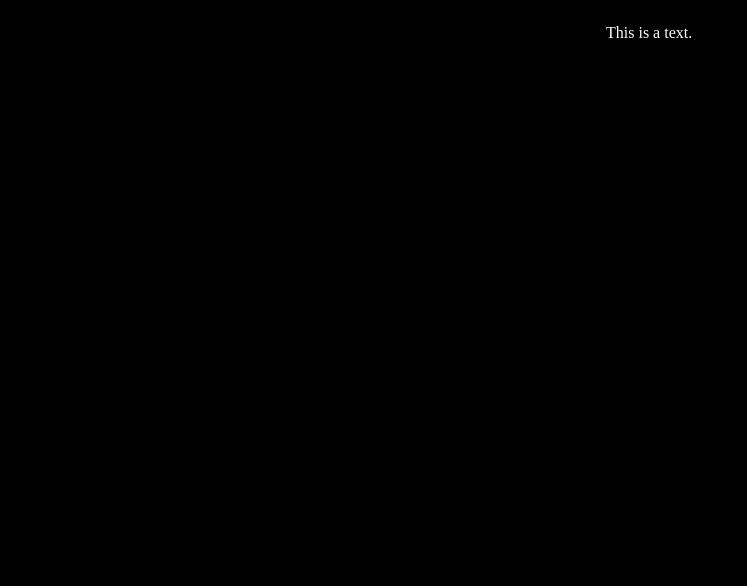
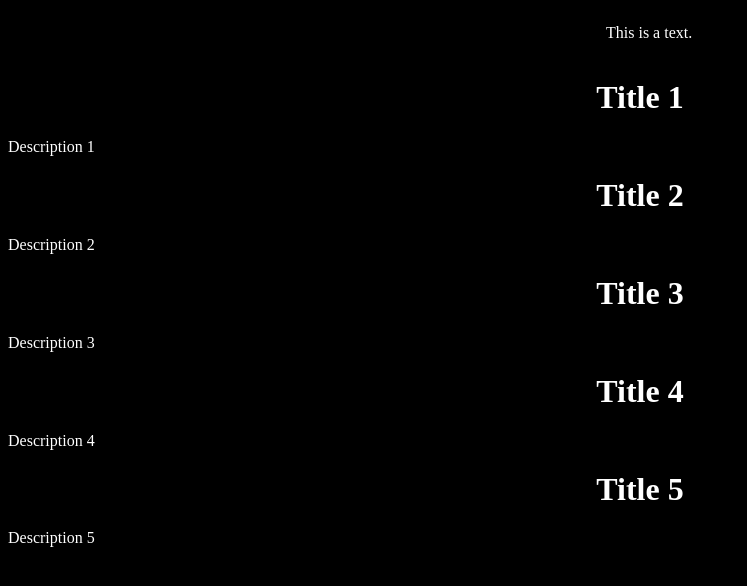
Before and after one commit to wijayarakhmat98/gdsc-itb_21w41_frontend, a plain HTML site: page index.html in a window 1280 px wide. Shown: the whole page, without its empty margins (0-747 px from the left). Drawn offline with Linux system fonts and the light colour scheme.

Commit message:
Data dump in JSON file

```diff
--- /dev/null
+++ b/data.json
@@ -0,0 +1,22 @@
+[
+	{
+		"title": "Title 1",
+		"description": "Description 1"
+	},
+	{
+		"title": "Title 2",
+		"description": "Description 2"
+	},
+	{
+		"title": "Title 3",
+		"description": "Description 3"
+	},
+	{
+		"title": "Title 4",
+		"description": "Description 4"
+	},
+	{
+		"title": "Title 5",
+		"description": "Description 5"
+	}
+]
--- a/index.html
+++ b/index.html
@@ -3,7 +3,7 @@
 	<head>
 		<title>Webpage</title>
 		<link rel="stylesheet" href="styles.css" />
-		<script src="script.js" async></script>
+		<script src="script.js" defer></script>
 	</head>
 	<body>
 		<div id="wiggle_box">
--- a/script.js
+++ b/script.js
@@ -1,11 +1,12 @@
+(() => {
 	let wiggle_box = document.getElementById("wiggle_box");
 	let wiggle = document.getElementById("wiggle");
+
+	wiggle.style.display = "inline-block";
 
 	const s = 2;
 	let t = 0;
 	let d = true;
-
-wiggle.style.display = "inline-block";
 
 	setInterval(()=>{
 		if (d) {
@@ -19,6 +20,29 @@ setInterval(()=>{
 				d = true;
 			}
 		}
-
 		wiggle.style.transform = "translateX(" + t + "px)";
 	}, 16.67);
+})();
+
+async function get_json(file) {
+	const response = await fetch(file);
+	const json = response.json();
+	return json;
+}
+
+get_json("data.json").then((data) => {
+	const body = document.getElementsByTagName("body")[0];
+	data.forEach((i) => {
+		let heading = document.createElement("h1");
+		heading.appendChild(document.createTextNode(i.title));
+
+		let description = document.createElement("p");
+		description.appendChild(document.createTextNode(i.description));
+
+		let block = document.createElement("div");
+		block.appendChild(heading);
+		block.appendChild(description);
+
+		body.appendChild(block);
+	});
+});
--- a/styles.css
+++ b/styles.css
@@ -1,5 +1,10 @@
 body {
 	background-color: black;
+}
+
+h1 {
+	color: white;
+	text-align: center;
 }
 
 p {
```
Also changed, not shown: readme.txt (added). Lines whose indentation alone changed are shown as unchanged.
